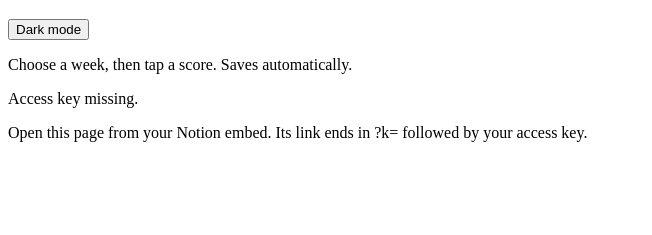
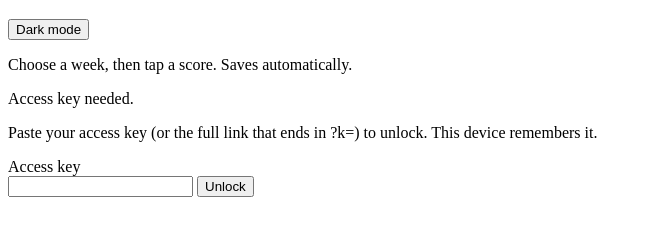
Before and after one commit to EvanMyDude/weeklyscore, a website with bundled scripts: page index.html in a window 1280 px wide. Shown: the part 95-330 px from the top of the page, without its empty margins (0-652 px from the left). Built offline with nearby package versions, Linux system fonts and the light colour scheme.

Commit message:
Ask for the access key when the embed link arrives without it
The Notion embed was saved as the bare site URL, so the page never got
?k=. It now shows an access key box in that case, accepts either the key
or the full link, checks it, and remembers it in the embed's storage so
each device enters it once. A remembered key that stops working is
forgotten. Uses a button and Enter instead of a form, since the embed's
sandbox may block form submission.

Claude-Session: https://claude.ai/code/session_011JA4ePP1HSXaEFLg9UveZL

```diff
--- a/app.js
+++ b/app.js
@@ -13,6 +13,7 @@ const SUPABASE_URL = 'https://uapcjhbsxvbwhhyieslb.supabase.co';
 const SUPABASE_PUBLISHABLE_KEY = 'sb_publishable_n5Ah4b4s5eTzcgIIYG1Dmg_4z6XgUeR';
 
 const THEME_STORAGE_KEY = 'weeklyscore-theme'; // same key theme.js reads
+const ACCESS_KEY_STORAGE_KEY = 'weeklyscore-access-key';
 const TEXT_SAVE_DELAY_MS = 600;
 const CLEAR_CONFIRM_MS = 4000;
 const RETRY_MIN_MS = 2000;
@@ -43,19 +44,22 @@ const STATUS = {
 
 const BLOCKED = {
   nokey: {
-    title: 'Access key missing.',
-    body: 'Open this page from your Notion embed. Its link ends in ?k= followed by your access key.',
+    title: 'Access key needed.',
+    body: 'Paste your access key (or the full link that ends in ?k=) to unlock. This device remembers it.',
     retry: false,
+    unlock: true,
   },
   auth: {
     title: 'Access key not recognized.',
-    body: 'Check that the embed link has the whole key after ?k=. If you rotated the key, update the link.',
+    body: 'Paste the current access key to unlock. If you rotated the key, update the embed link too.',
     retry: false,
+    unlock: true,
   },
   network: {
     title: "Can't reach the database.",
     body: 'Check your connection. If Supabase paused the project for inactivity, restore it from the Supabase dashboard, then retry.',
     retry: true,
+    unlock: false,
   },
 };
 
@@ -106,10 +110,47 @@ async function rpc(name, body) {
   throw new ApiError('rejected', data?.message || `HTTP ${res.status}`);
 }
 
+// The key normally comes from the embed link (?k= or #k=). If the link arrives
+// without it, the key typed into the unlock box is kept in this browser's
+// storage for the embed, so it only has to be entered once per device.
 function readAccessKey() {
   const fromQuery = new URLSearchParams(window.location.search).get('k');
-  if (fromQuery) return fromQuery;
-  return new URLSearchParams(window.location.hash.slice(1)).get('k') || null;
+  if (fromQuery) return { key: fromQuery, source: 'link' };
+  const fromHash = new URLSearchParams(window.location.hash.slice(1)).get('k');
+  if (fromHash) return { key: fromHash, source: 'link' };
+  const stored = readStoredKey();
+  return stored ? { key: stored, source: 'storage' } : { key: null, source: null };
+}
+
+function readStoredKey() {
+  try {
+    return window.localStorage.getItem(ACCESS_KEY_STORAGE_KEY);
+  } catch {
+    return null;
+  }
+}
+
+function storeKey(key) {
+  try {
+    window.localStorage.setItem(ACCESS_KEY_STORAGE_KEY, key);
+  } catch {
+    // Storage blocked in this frame; the key lasts until the page reloads.
+  }
+}
+
+function forgetStoredKey() {
+  try {
+    window.localStorage.removeItem(ACCESS_KEY_STORAGE_KEY);
+  } catch {
+    // Nothing stored.
+  }
+}
+
+// Accepts a bare key, or a pasted link containing ?k= / #k=.
+function parseKeyInput(value) {
+  const text = value.trim();
+  const match = /[?#&]k=([^&#\s]+)/.exec(text);
+  return match ? decodeURIComponent(match[1]) : text;
 }
 
 /* ---------- State ---------- */
@@ -121,6 +162,9 @@ const el = {
   blockedTitle: $('blocked-title'),
   blockedBody: $('blocked-body'),
   retry: $('retry'),
+  unlock: $('unlock'),
+  unlockKey: $('unlock-key'),
+  unlockSubmit: $('unlock-submit'),
   app: $('app'),
   weekInput: $('week-input'),
   weekRange: $('week-range'),
@@ -148,8 +192,11 @@ const el = {
 // input to text; there it shows the label read-only and ‹ › do the picking.
 const hasNativeWeekInput = el.weekInput.type === 'week';
 
+const initialKey = readAccessKey();
+
 const state = {
-  key: readAccessKey(),
+  key: initialKey.key,
+  keySource: initialKey.source, // 'link', 'storage' or 'typed'
   week: weekKeyForDate(new Date()),
   rows: new Map(), // week -> { week, score, moved_needle, one_change, updated_at }
   pending: new Map(), // week -> unsaved ws_save params, merged
@@ -269,6 +316,7 @@ async function load({ background = false } = {}) {
   } finally {
     el.retry.disabled = false;
   }
+  if (state.keySource !== 'storage') storeKey(state.key);
   const rows = new Map((list ?? []).map((row) => [row.week, row]));
   for (const [week, patch] of state.pending) {
     rows.set(week, withPatch(rows.get(week) ?? emptyRow(week), patch));
@@ -376,12 +424,34 @@ function flashStatus(name) {
 
 function block(kind) {
   state.blocked = kind;
+  // A remembered key that stopped working (rotated) shouldn't come back next time.
+  if (kind === 'auth' && state.keySource === 'storage') forgetStoredKey();
   const message = BLOCKED[kind];
   el.blockedTitle.textContent = message.title;
   el.blockedBody.textContent = message.body;
   el.retry.hidden = !message.retry;
+  el.unlock.hidden = !message.unlock;
+  el.unlockKey.value = '';
   el.blocked.hidden = false;
   el.app.hidden = true;
+}
+
+async function unlock() {
+  const key = parseKeyInput(el.unlockKey.value);
+  if (!key) {
+    el.unlockKey.focus();
+    return;
+  }
+  state.key = key;
+  state.keySource = 'typed';
+  el.unlockSubmit.disabled = true;
+  el.unlockSubmit.textContent = 'Checking…';
+  try {
+    await load();
+  } finally {
+    el.unlockSubmit.disabled = false;
+    el.unlockSubmit.textContent = 'Unlock';
+  }
 }
 
 function unblock() {
@@ -534,6 +604,11 @@ el.themeToggle.addEventListener('click', () => {
 });
 
 el.retry.addEventListener('click', () => load());
+// A button and Enter, not a <form>: the embed's sandbox may block form submission.
+el.unlockSubmit.addEventListener('click', unlock);
+el.unlockKey.addEventListener('keydown', (event) => {
+  if (event.key === 'Enter') unlock();
+});
 
 el.weekInput.addEventListener('change', () => {
   if (hasNativeWeekInput) selectWeek(el.weekInput.value);
--- a/index.html
+++ b/index.html
@@ -23,9 +23,18 @@
       <p class="helper">Choose a week, then tap a score. Saves automatically.</p>
     </header>
 
-    <section class="blocked" id="blocked" role="alert" hidden>
-      <p class="blocked-title" id="blocked-title"></p>
-      <p class="blocked-body" id="blocked-body"></p>
+    <section class="blocked" id="blocked" hidden>
+      <div class="blocked-message" role="alert">
+        <p class="blocked-title" id="blocked-title"></p>
+        <p class="blocked-body" id="blocked-body"></p>
+      </div>
+      <div class="unlock" id="unlock" hidden>
+        <label class="label" for="unlock-key">Access key</label>
+        <div class="unlock-row">
+          <input class="control unlock-input" id="unlock-key" type="password" autocomplete="off" spellcheck="false">
+          <button type="button" class="btn" id="unlock-submit">Unlock</button>
+        </div>
+      </div>
       <button type="button" class="btn" id="retry" hidden>Retry</button>
     </section>
 
--- a/styles.css
+++ b/styles.css
@@ -480,6 +480,29 @@ textarea.control {
 
 .blocked-body { font-size: var(--fs-body); }
 
+.blocked-message {
+  display: flex;
+  flex-direction: column;
+  gap: var(--space-2);
+}
+
+.unlock {
+  align-self: stretch;
+  display: flex;
+  flex-direction: column;
+  gap: var(--space-1);
+}
+
+.unlock-row {
+  display: flex;
+  gap: var(--space-2);
+}
+
+.unlock-input {
+  height: var(--control-h);
+  padding: 0 var(--space-3);
+}
+
 @media (prefers-reduced-motion: reduce) {
   .meter-fill { transition: none; }
 }
```
Also changed, not shown: README.md.
